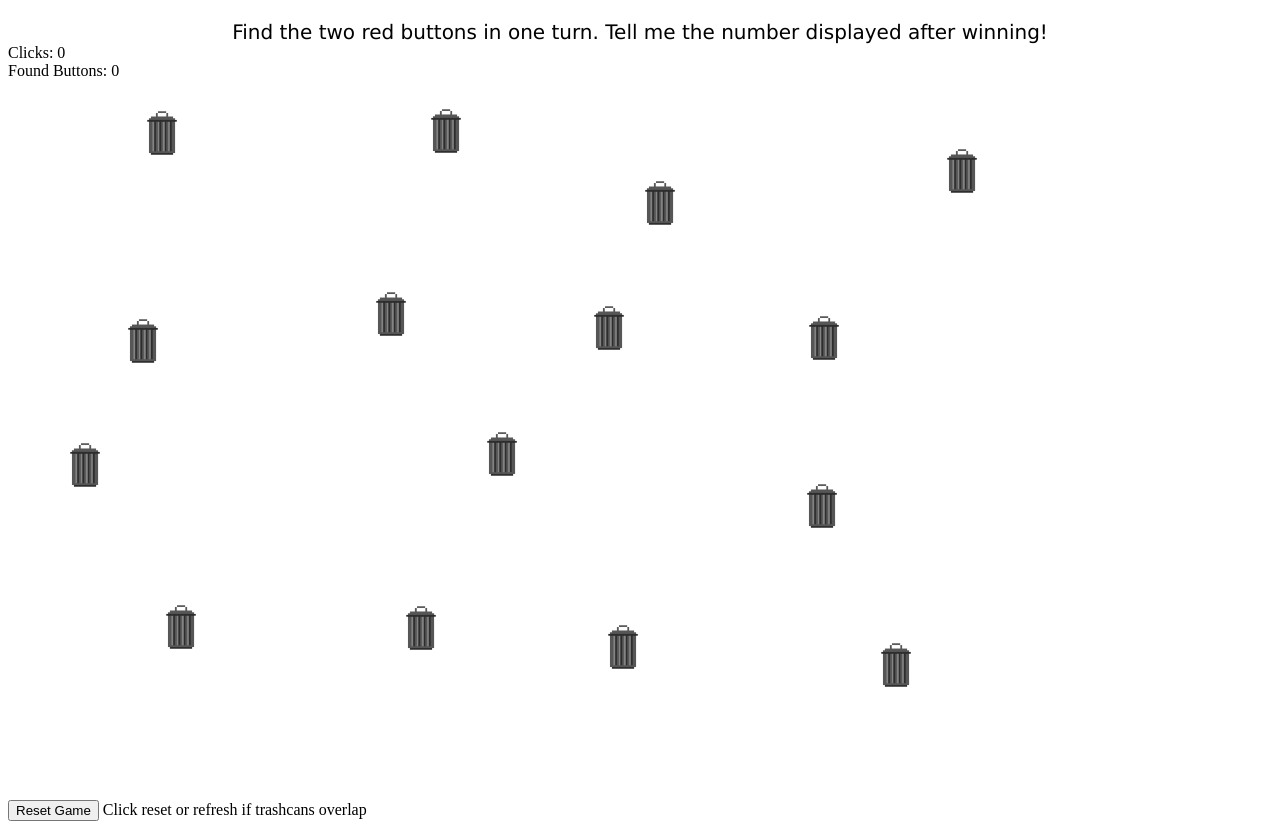
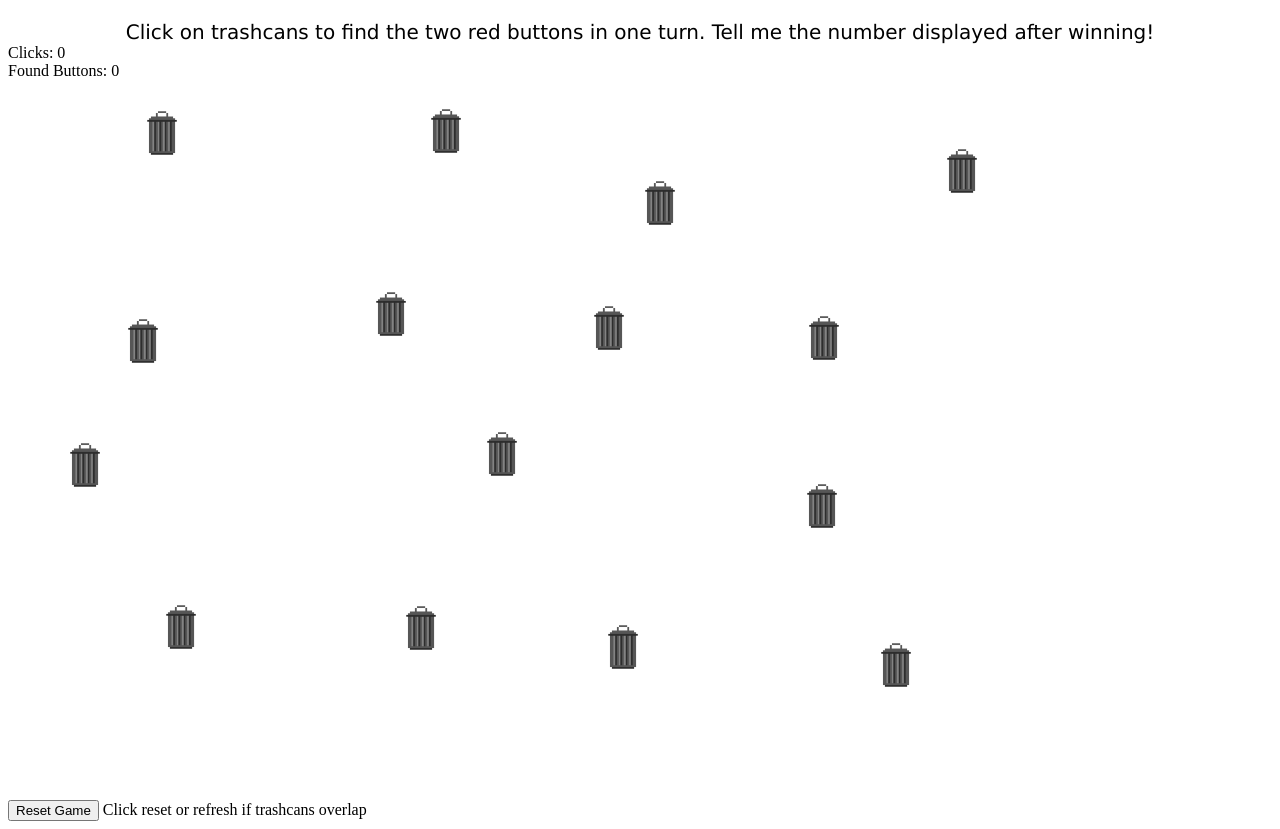
Before and after one commit to TakeYourMagnesium/surgegame, a plain HTML site: page index.html in a window 1280 px wide. Drawn offline with Linux system fonts and the light colour scheme.

Commit message:
update text

```diff
--- a/index.html
+++ b/index.html
@@ -8,7 +8,7 @@
 </head>
 <body>
     <div id ="gameMessage" class="game-message">
-        Find the two red buttons in one turn. Tell me the number displayed after winning!
+        Click on trashcans to find the two red buttons in one turn. Tell me the number displayed after winning!
     </div>
     <div id="gameArea"></div>
     <button id="resetButton" class="reset-button">Reset Game</button> Click reset or refresh if trashcans overlap
```
